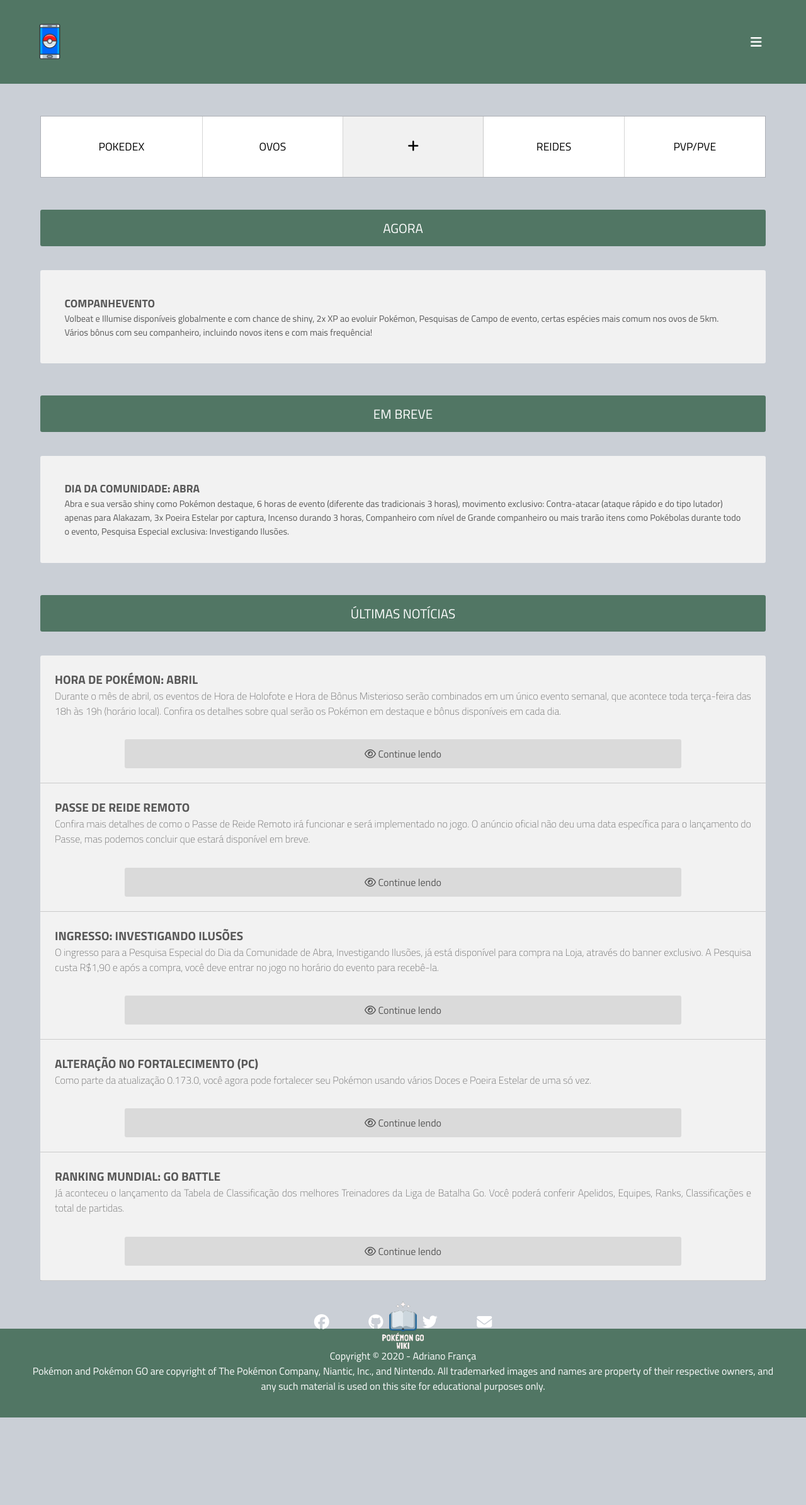
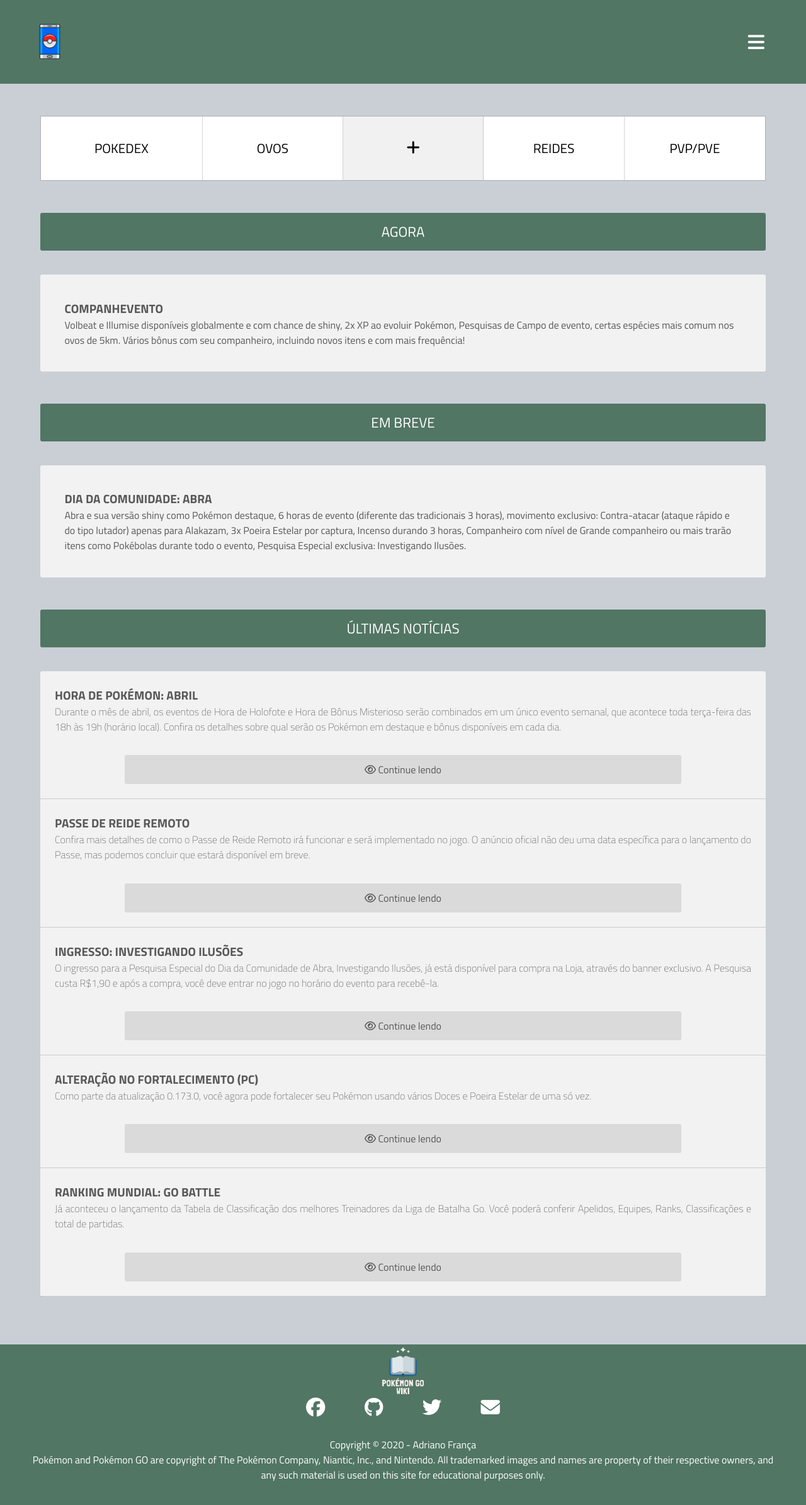
Before and after one commit to adrianojfn/Pokemon-GO-Wiki, a plain HTML site: page src/index.html in a window 1280 px wide. Shown: the whole page at 63% size. Before the commit the page ends 2251 px from the top, so only its background shows below. Drawn offline with Linux system fonts and the light colour scheme.

Commit message:
Adicionado o breakpoint para telas de 768px de largura

```diff
--- a/src/css/style.css
+++ b/src/css/style.css
@@ -374,3 +374,64 @@ img {
         font-size: 1.0em;
     }
 }
+/* TABLETS MIN-WIDHT: 768PX */
+@media screen and (min-width: 768px) {
+    .btn-social {
+        font-size: 1.5em;
+    }
+    .btn-social:hover {
+        font-size: 0px;
+    }
+    .menu-social {
+        width: 100%;
+    }
+    .menu-social ul {
+        margin-top: 10%;
+    }
+    .menu-social li {
+        padding: 3%;
+        font-size: 3.5em;
+        letter-spacing: 0.1em;
+    }
+    .menu-social i {
+        margin-left: 3%;
+    }
+    .item-navbar {
+        font-size: 1.3em;
+    }
+    .item-navbar-central {
+        font-size: 1.2em;
+        line-height: normal;
+    }
+    .painel-agora h4 {
+        font-size: 1.4em;
+    }
+    .painel-em-breve h4 {
+        font-size: 1.4em;
+    }
+    .agora h4 {
+        font-size: 1.2em;
+    }
+    .agora p {
+        font-size: 1.0em;
+    }
+    .em-breve h4 {
+        font-size: 1.2em;
+    }
+    .em-breve p {
+        font-size: 1.0em;
+    }
+    .painel-ultimas-noticias h4 {
+        font-size: 1.4em;
+    }
+    .logo-rodape {
+        margin-top: -6%;
+        margin-bottom: -9%;
+    }
+    .social-icons {
+        margin-top: 5%;
+    }
+    .social-icons a {
+        font-size: 1.9em;
+    }
+}
```
